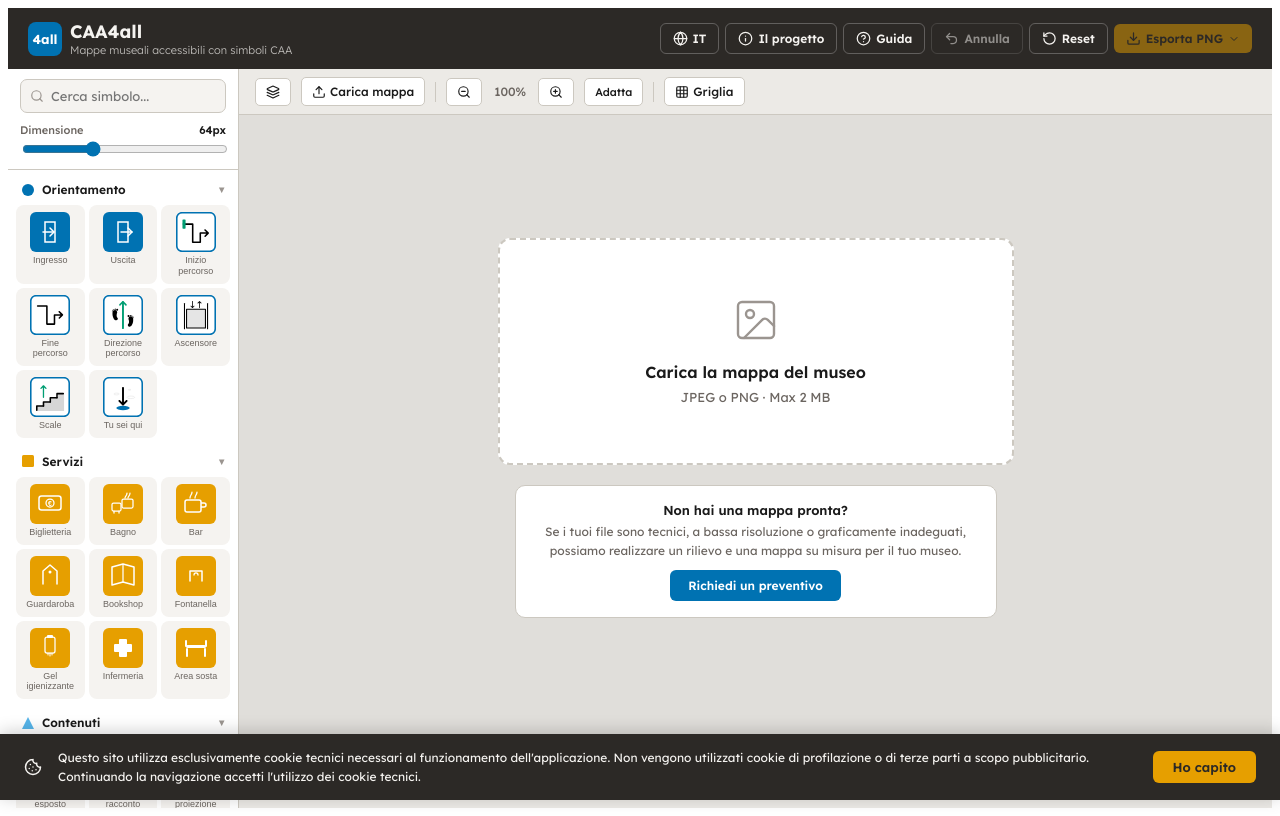
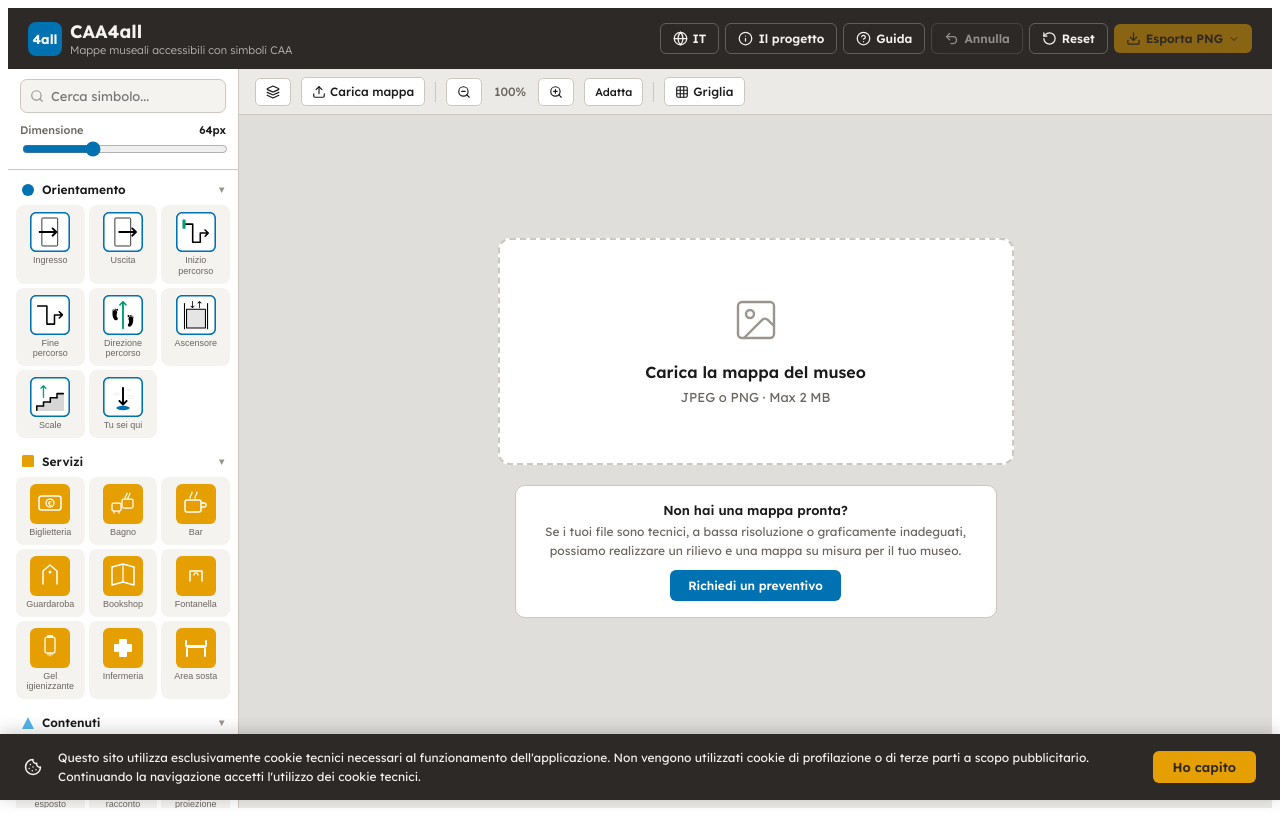
Before and after one commit to mattiaboero/caa4all, a React (Vite) app: page / in a window 1280 px wide. Built offline with nearby package versions, Linux system fonts and the light colour scheme.

Commit message:
v2.2.6
Aggiornamento codice per visualizzazione simbolo di ingresso e uscita

```diff
--- a/src/App.jsx
+++ b/src/App.jsx
@@ -321,8 +321,8 @@ const sv = (bg, inner) =>
 
 const LIBRARY = [
   { category: "Orientamento", color: "#0072B2", shape: "circle", symbols: [
-    { id: "ingresso", name: "Ingresso", src: sv("#0072B2",'<path d="M30 20h20v40H30z" fill="none" stroke="#fff" stroke-width="3"/><path d="M40 32l8 8-8 8" fill="none" stroke="#fff" stroke-width="3" stroke-linecap="round" stroke-linejoin="round"/><line x1="26" y1="40" x2="48" y2="40" stroke="#fff" stroke-width="3" stroke-linecap="round"/>') },
-    { id: "uscita", name: "Uscita", src: sv("#0072B2",'<path d="M30 20h20v40H30z" fill="none" stroke="#fff" stroke-width="3"/><path d="M50 32l8 8-8 8" fill="none" stroke="#fff" stroke-width="3" stroke-linecap="round" stroke-linejoin="round"/><line x1="36" y1="40" x2="58" y2="40" stroke="#fff" stroke-width="3" stroke-linecap="round"/>') },
+    { id: "ingresso", name: "Ingresso", src: "/simboli/01_ingresso.svg" },
+    { id: "uscita", name: "Uscita", src: "/simboli/02_uscita.svg" },
     { id: "inizio", name: "Inizio percorso", src: "/simboli/03_inizio-percorso.svg" },
     { id: "fine", name: "Fine percorso", src: "/simboli/04_fine-percorso.svg" },
     { id: "direzione", name: "Direzione percorso", src: "/simboli/05_direzione-percorso.svg" },
```
